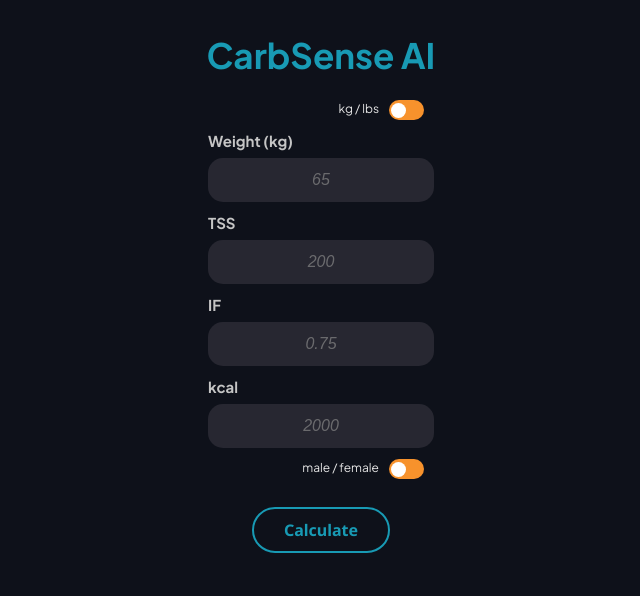
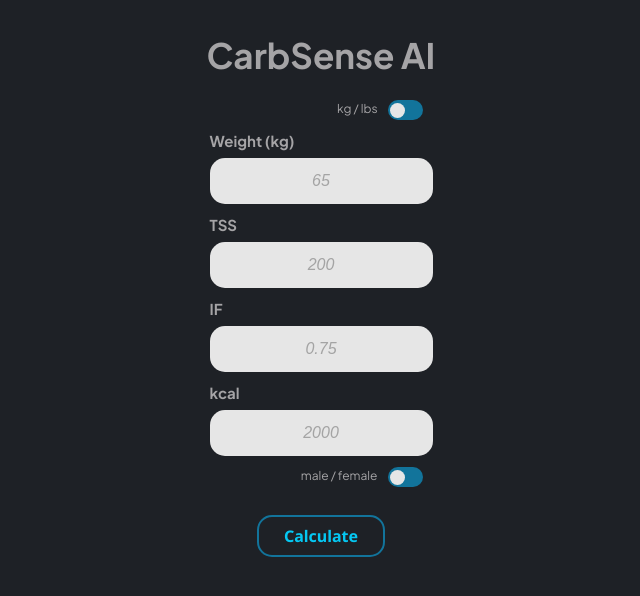
Before and after one commit to stvnai/carbsense-AI, a Flask app: page / in a window 1280 px wide. Shown: the top 596 px of the page, without its empty margins (319-959 px from the left). Run offline with Flask 3, Linux system fonts and the light colour scheme; parts of the project's set-up code (start-up, migrations or seed data) failed here and were passed over.

Commit message:
Changes in UI color scheme

```diff
--- a/app/static/style.css
+++ b/app/static/style.css
@@ -3,7 +3,7 @@
 
 body {
     font-family:"Plus Jakarta Sans",  'Noto Sans', 'Arial', sans-serif;
-    background-color: #0e111a;
+    background-color: #1E2126;
     padding: 10px;
     margin-top: 0%;
     margin-bottom: 0%;
@@ -13,7 +13,7 @@ h1{
     text-align: center;
     font-family: "Plus Jakarta Sans", "Noto Sans";
 
-    color: #189ab4;
+    color: #A5A4A6;
     font-size: 35px;
     margin-bottom: 20px;
 
@@ -21,13 +21,13 @@ h1{
 
 h2{
     text-align: center;
-    color: #c5c5c5;
+    color: #12749b;
 }
 
 /* ***##### INPUT NUMBERS #####*** */
 
 .general-form {
-    color: #c5c5c5;
+    color: #A5A4A6;
     max-width: fit-content;
     margin: auto;
 }
@@ -43,18 +43,18 @@ label {
 .input-number {
     text-align: center;
     font-size: medium;
-    width: 220px;
+    width: 215px;
     height: 40px;
-    border: 1px solid transparent;
+    border: 2px solid transparent;
     margin-bottom: 8px;
     border-radius: 15px;
-    background-color: #272731;
-    color: #c5c5c5;
+    background-color: #e6e6e6;
+    color: #1E2126;
 
 }
 
 .input-number:focus {
-  border-color: #189ab4;
+  border-color: #05C7F2;
   outline: none;
 }
 
@@ -72,11 +72,11 @@ label {
     display: block;
     margin: auto;
     margin-top: 20px;
-    background-color: #0e111a;
-    color: #189ab4;
-    padding: 10px 30px;
-    border: 2px solid #189ab4;
-    border-radius: 25px;
+    background-color: #1E2126;
+    color: #05C7F2;
+    padding: 8px 25px;
+    border: 2px solid #12749b;
+    border-radius: 15px;
     cursor: pointer;
     font-size: 16px;
     transition: background-color 0.4s ease, transform 0.2s ease;
@@ -129,7 +129,7 @@ label {
 .slider {
     position: absolute;
     cursor: pointer;
-    background-color: #f7922c;
+    background-color: #12749b;
     border-radius: 50px;
     top: 0;
     left: 0;
@@ -145,13 +145,13 @@ label {
     width: 15px;
     left: 2px;
     bottom: 2.5px;
-    background-color: white;
+    background-color: #e6e6e6;
     transition: 0.3s;
     border-radius: 50%;
 }
 
 input:checked + .slider {
-    background-color: #189ab4;
+    background-color: #05C7F2;
 }
 
 input:checked + .slider::before {
@@ -163,7 +163,8 @@ input:checked + .slider::before {
     display: flex;
     text-align: center;
     font-size: 12px;
-    color: #e5e5e5;
+    color: #A5A4A6;
+
 
 }
 
```
Also changed, not shown: other parts of app/static/style.css (+11 -11 lines).
